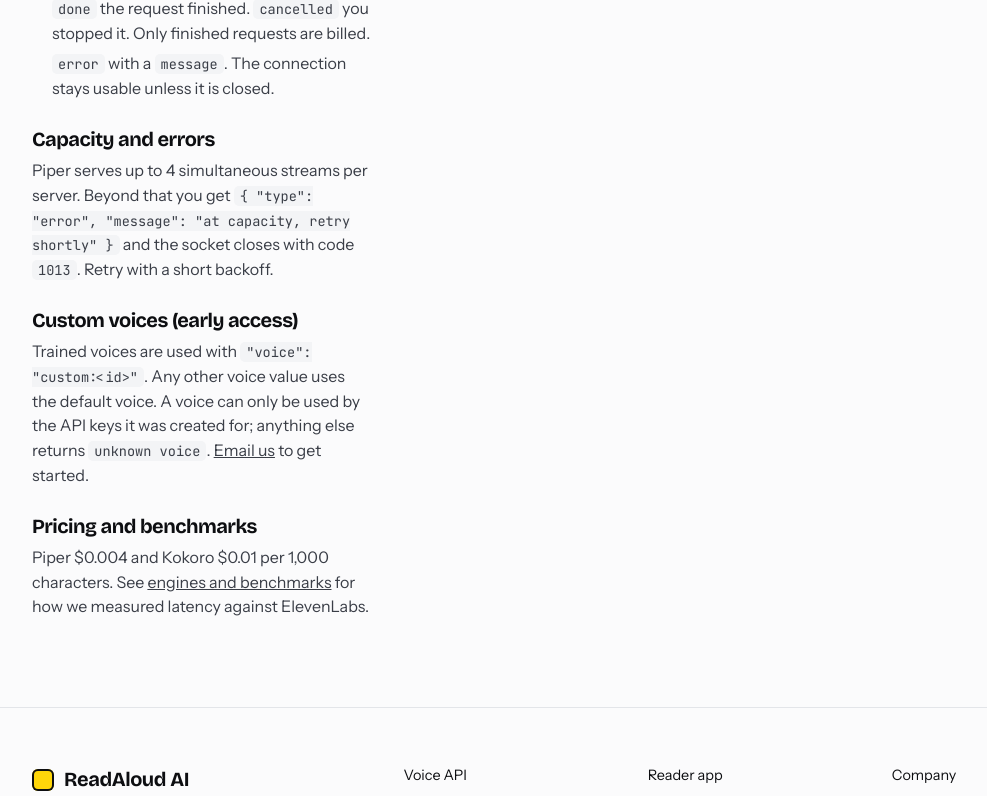
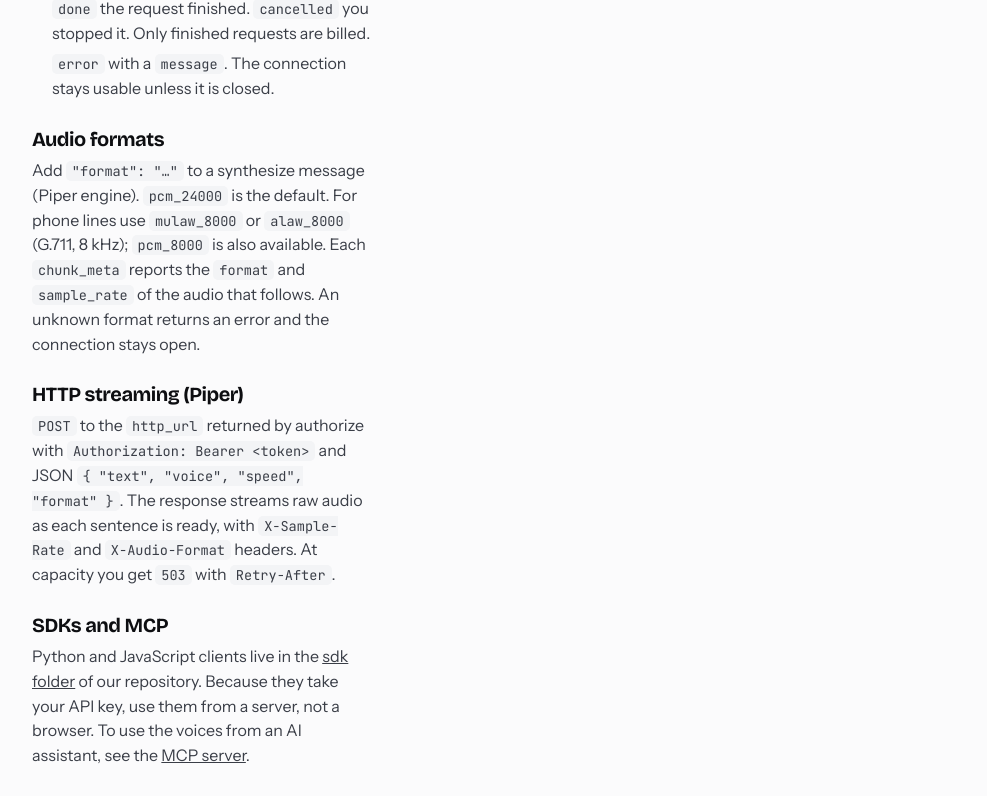
Before and after one commit to tsushanth/ListenAI, a Next.js app in the folder web/: page /developers in a window 1280 px wide. Shown: the part 2040-2836 px from the top of the page, without its empty margins (72-1059 px from the left). Built offline with nearby package versions, Linux system fonts and the light colour scheme; no server answers.

Commit message:
Developer docs: audio formats, HTTP streaming, SDKs and MCP
Co-Authored-By: Claude Sonnet 5 <noreply@anthropic.com>

```diff
--- a/web/src/app/developers/page.tsx
+++ b/web/src/app/developers/page.tsx
@@ -61,6 +61,15 @@ export default function DevelopersPage() {
                   <li><code>error</code> with a <code>message</code>. The connection stays usable unless it is closed.</li>
                 </ul>
 
+                <h3>Audio formats</h3>
+                <p>Add <code>{'"format": "…"'}</code> to a synthesize message (Piper engine). <code>pcm_24000</code> is the default. For phone lines use <code>mulaw_8000</code> or <code>alaw_8000</code> (G.711, 8 kHz); <code>pcm_8000</code> is also available. Each <code>chunk_meta</code> reports the <code>format</code> and <code>sample_rate</code> of the audio that follows. An unknown format returns an error and the connection stays open.</p>
+
+                <h3>HTTP streaming (Piper)</h3>
+                <p><code>POST</code> to the <code>http_url</code> returned by authorize with <code>Authorization: Bearer &lt;token&gt;</code> and JSON <code>{'{ "text", "voice", "speed", "format" }'}</code>. The response streams raw audio as each sentence is ready, with <code>X-Sample-Rate</code> and <code>X-Audio-Format</code> headers. At capacity you get <code>503</code> with <code>Retry-After</code>.</p>
+
+                <h3>SDKs and MCP</h3>
+                <p>Python and JavaScript clients live in the <a href="https://github.com/tsushanth/realtime-tts/tree/main/sdk" style={{ textDecoration: 'underline' }}>sdk folder</a> of our repository. Because they take your API key, use them from a server, not a browser. To use the voices from an AI assistant, see the <Link href="/developers/mcp" style={{ textDecoration: 'underline' }}>MCP server</Link>.</p>
+
                 <h3>Capacity and errors</h3>
                 <p>Piper serves up to 4 simultaneous streams per server. Beyond that you get <code>{'{ "type": "error", "message": "at capacity, retry shortly" }'}</code> and the socket closes with code <code>1013</code>. Retry with a short backoff.</p>
 
```
